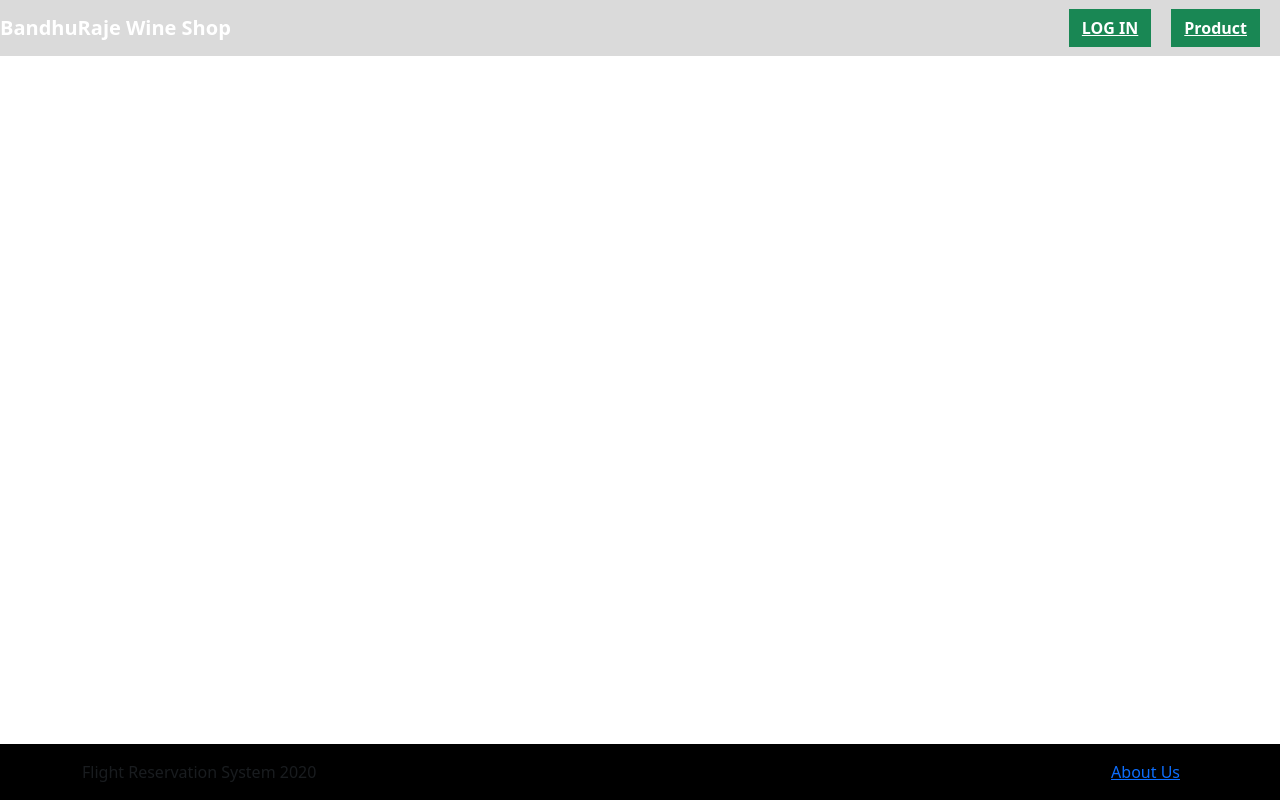
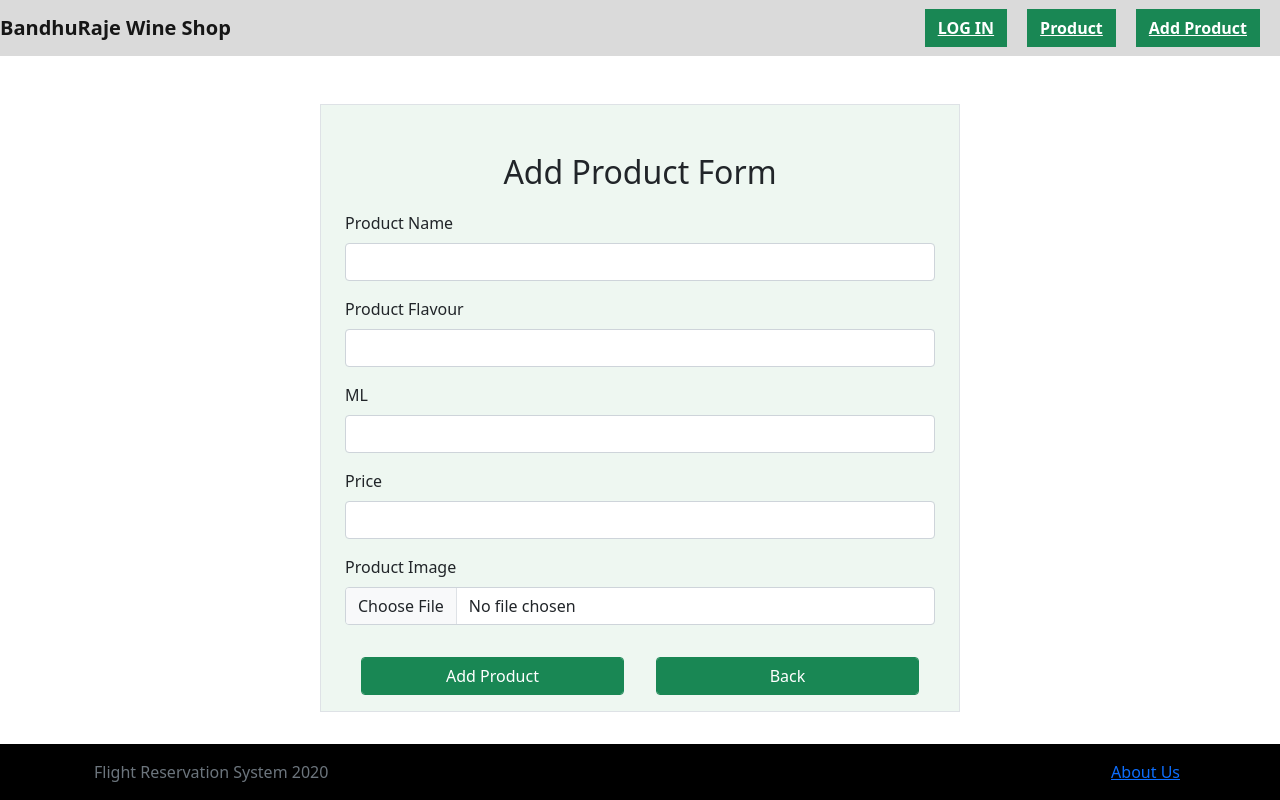
Before and after one commit to Javasession2024/WMS-Client, an Angular app: page /product-details in a window 1280 px wide. Before the commit this address led to /. Built offline with nearby package versions, Linux system fonts and the light colour scheme.

Commit message:
Create Add Product Details Page and done Changes in Other Required Files like header and routing

```diff
--- a/src/app/app-routing.module.ts
+++ b/src/app/app-routing.module.ts
@@ -3,6 +3,7 @@ import { RouterModule, Routes } from '@angular/router';
 import { LoginComponent } from './login/login/login.component';
 import { HomeComponent } from './home/home/home.component';
 import { ProductOpeningComponent } from './product_opening/product-opening/product-opening.component';
+import { ProductDetailsComponent } from './product/product-details/product-details.component';
 
 
 
@@ -10,7 +11,8 @@ const routes: Routes = [
   // {path: '', redirectTo: 'booking',pathMatch: 'full'},
   {path: 'login', component: LoginComponent},
   {path: 'home', component: HomeComponent},
-  {path:'product-opening',component:ProductOpeningComponent}
+  {path:'product-opening',component:ProductOpeningComponent},
+  {path:'product-details',component:ProductDetailsComponent}
 
 ]
 
--- a/src/app/app.module.ts
+++ b/src/app/app.module.ts
@@ -9,6 +9,7 @@ import { HeaderComponent } from './header/header/header.component';
 import { FooterComponent } from './footer/footer/footer.component';
 import { HomeComponent } from './home/home/home.component';
 import { ProductOpeningComponent } from './product_opening/product-opening/product-opening.component';
+import { ProductDetailsComponent } from './product/product-details/product-details.component';
 
 @NgModule({
   declarations: [
@@ -18,6 +19,7 @@ import { ProductOpeningComponent } from './product_opening/product-opening/produ
     FooterComponent,
     HomeComponent,
     ProductOpeningComponent,
+    ProductDetailsComponent,
   ],
   imports: [
     BrowserModule,
--- a/src/app/header/header/header.component.html
+++ b/src/app/header/header/header.component.html
@@ -34,6 +34,12 @@
 
             </button>
         </li>
+        <li  class="nav-item">
+            <button class="btn btn-success" >
+                <a href="product-details">Add Product</a>
+
+            </button>
+        </li>
         <!-- <li  class="nav-item">
             <button class="btn btn-danger">
                 <a href="logout">LOG OUT</a>
--- /dev/null
+++ b/src/app/product/product-details/product-details.component.css
@@ -0,0 +1,20 @@
+#form {
+    background-color: #EEF7F1;
+}
+
+#addButton:hover {
+    box-shadow: -1px 1px 17px 0px rgba(0,0,0,0.75);
+}
+
+#backButton:hover {
+    box-shadow: -1px 1px 17px 0px rgba(0,0,0,0.75);
+}
+
+input:hover {
+    border-color: rgb(106, 161, 143);
+}
+
+h2 {
+    text-align: center;
+    margin-bottom: 20px;
+}
--- /dev/null
+++ b/src/app/product/product-details/product-details.component.html
@@ -0,0 +1,35 @@
+<link href="https://cdn.jsdelivr.net/npm/bootstrap@5.0.2/dist/css/bootstrap.min.css" rel="stylesheet" integrity="sha384-EVSTQN3/azprG1Anm3QDgpJLIm9Nao0Yz1ztcQTwFspd3yD65VohhpuuCOmLASjC" crossorigin="anonymous">
+    <script src="https://kit.fontawesome.com/3da5cff3a5.js" crossorigin="anonymous"></script>
+<body>
+<div class="container w-50 border mt-5 " id="form">
+      <form class="mt-5">
+        <h2>Add Product Form</h2>
+        <div class="mb-3">
+          <label for="prod_name" class="form-label">Product Name</label>
+          <input type="text" class="form-control" id="prod_name" required>
+        </div>
+        <div class="mb-3">
+            <label for="prod_flavour" class="form-label">Product Flavour</label>
+            <input type="text" class="form-control" id="prod_flavour" required>
+        </div>
+        <div class="mb-3">
+          <label class="form-label" for="ml">ML</label>
+          <input type="number" class="form-control" id="ml" required>
+        </div>
+        <div class="mb-3">
+            <label for="prod_price" class="form-label">Price</label>
+            <input type="text" pattern="[0-9]" class="form-control" id="prod_price" required>
+        </div>
+
+        <div class="mb-3">
+            <label for="prod_image" class="form-label">Product Image</label>
+            <input type="file" class="form-control" name="prod_image" id="prod_image">
+        </div>
+        <div class="d-flex justify-content-center">
+        <button type="submit" class="btn btn-success text-white btn-outline-success form-control w-50 m-3" id="addButton">Add Product</button>
+        <button type="submit" class="btn btn-success text-white btn-outline-success form-control w-50 m-3" id="backButton">Back</button>
+    </div>
+      </form>
+  </div>
+<script src="scripts.js"></script>
+</body>
--- /dev/null
+++ b/src/app/product/product-details/product-details.component.ts
@@ -0,0 +1,15 @@
+import { Component, OnInit } from '@angular/core';
+
+@Component({
+  selector: 'app-product-details',
+  templateUrl: './product-details.component.html',
+  styleUrls: ['./product-details.component.css']
+})
+export class ProductDetailsComponent implements OnInit {
+
+  constructor() { }
+
+  ngOnInit(): void {
+  }
+
+}
```
Also changed, not shown: 1 other file (tests, documents, lock files or other folders).
